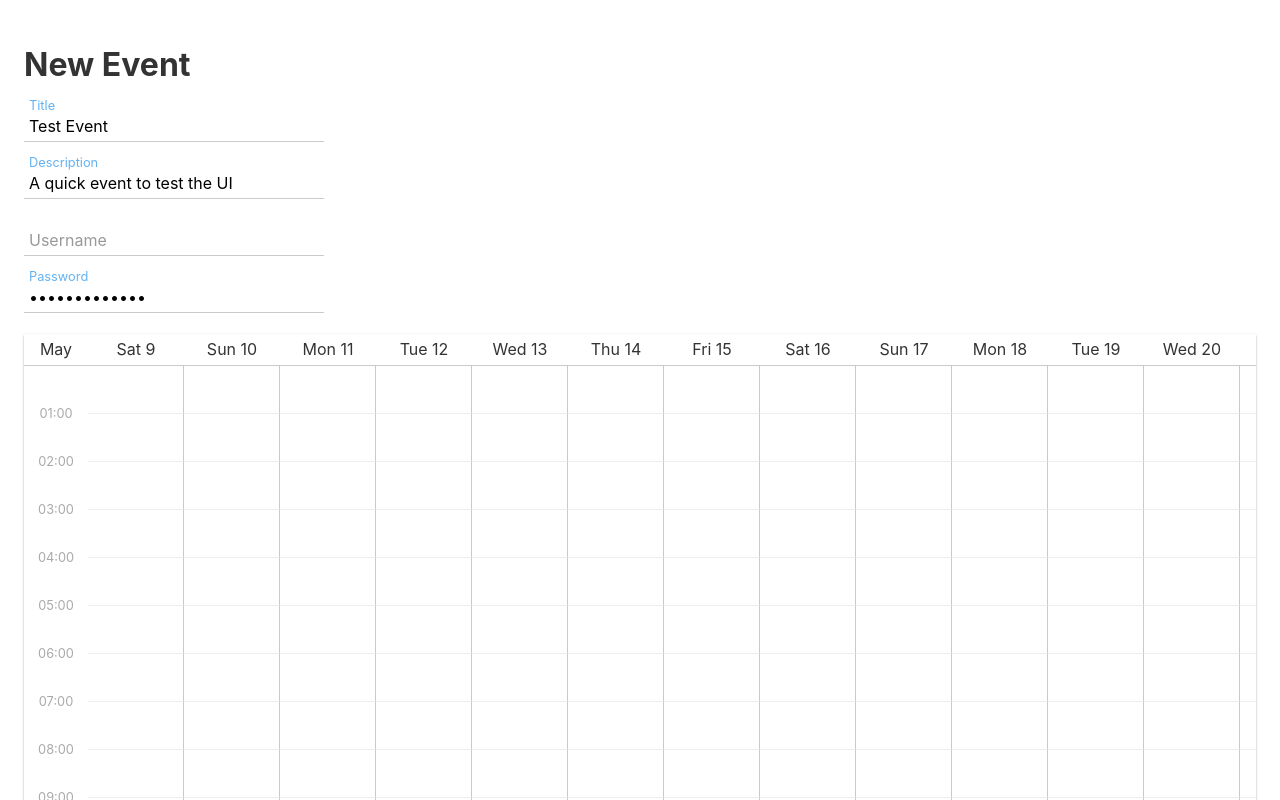
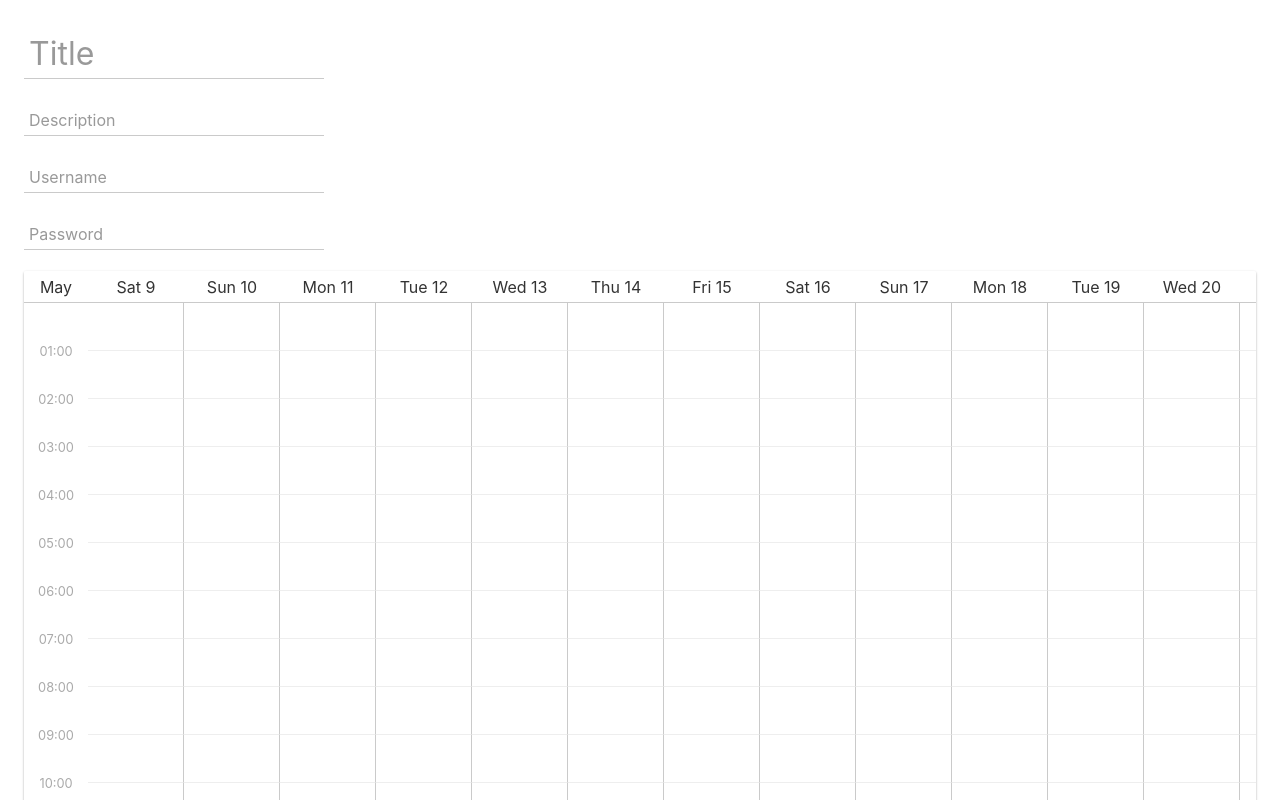
Before and after one commit to bryanmylee/meetwhen-ui, a Svelte app: page / in a window 1280 px wide. Shown: the top 800 px of the page. Built offline with nearby package versions, Linux system fonts and the light colour scheme.

Commit message:
Implement dynamic sizes for text input

```diff
--- a/src/components/MaterialTextInput.svelte
+++ b/src/components/MaterialTextInput.svelte
@@ -2,16 +2,22 @@
   export let label = "Label";
   export let isPassword = false;
   export let value;
+  export let fontSize = '1em';
+  export let fontWeight = '400';
 </script>
 
 <div>
   {#if isPassword}
-    <input type="password" bind:value={value} required/>
+    <input type="password" bind:value={value} required
+      style="font-size:{fontSize}; font-weight:{fontWeight}"
+    />
   {:else}
-    <input type="text" bind:value={value} required/>
+    <input type="text" bind:value={value} required
+      style="font-size:{fontSize}; font-weight:{fontWeight}"
+    />
   {/if}
   <span class="bar"></span>
-  <label>{label}</label>
+  <label style="font-size:{fontSize}">{label}</label>
 </div>
 
 <style>
@@ -49,7 +55,7 @@
 
   input:focus ~ label,
   input:valid ~ label {
-    font-size: 0.8em;
+    font-size: 0.8em !important; /* To override the inline style */
     top: -0.6em;
     color: var(--accent-1);
   }
--- a/src/components/NewEvent.svelte
+++ b/src/components/NewEvent.svelte
@@ -7,10 +7,10 @@
   import CalendarPicker from './CalendarPicker.svelte';
   import MaterialTextInput from './MaterialTextInput.svelte';
 
-  let title = 'Test Event';
-  let description = 'A quick event to test the UI';
+  let title = '';
+  let description = '';
   let username = '';
-  let password = 'bryanpassword';
+  let password = '';
   let selections = [];
 
   async function createNewEvent() {
@@ -37,9 +37,11 @@
 </script>
 
 <div class="new-event-container" transition:fade>
-  <h1>New Event</h1>
   <form>
-    <MaterialTextInput label="Title" bind:value={title}/>
+    <MaterialTextInput
+      label="Title" bind:value={title}
+      fontSize='2rem' fontWeight='700'
+    />
     <MaterialTextInput label="Description" bind:value={description}/>
     <MaterialTextInput label="Username" bind:value={username}/>
     <MaterialTextInput label="Password" isPassword bind:value={password}/>
```
